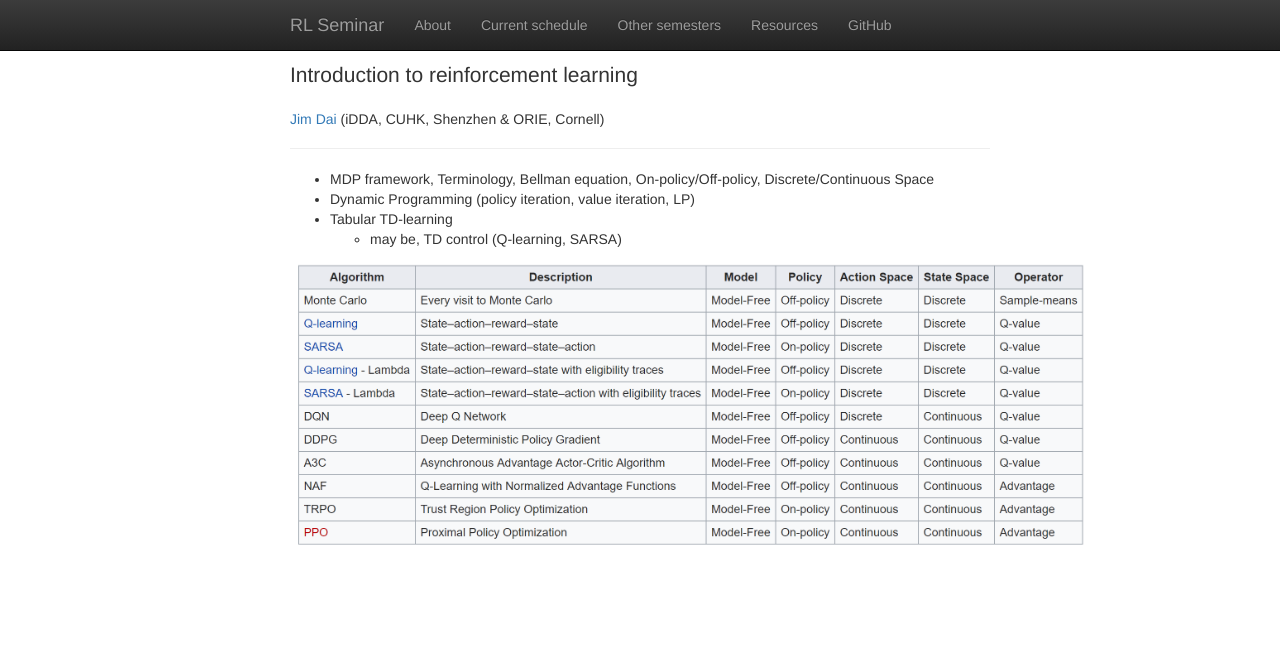
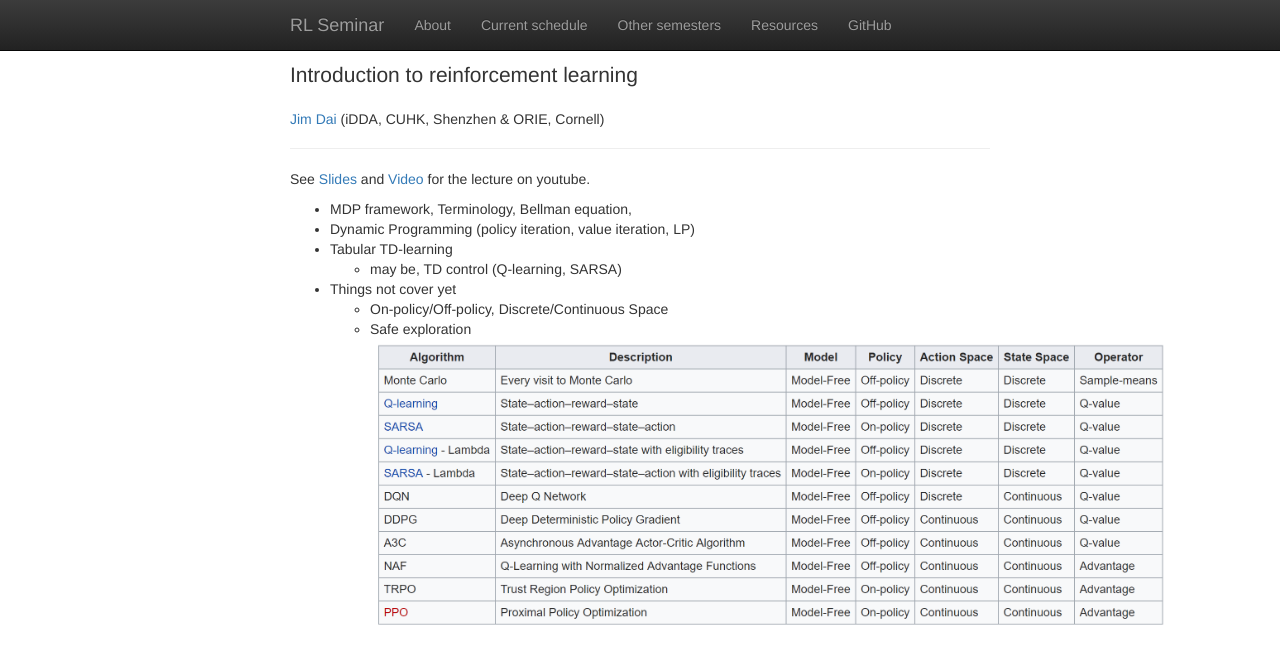
Before and after one commit to rlseminar/rlseminar.github.io, a Jekyll site: the page built from _posts/2019-01-21-jim.md, in a window 1280 px wide. Shown: the top 664 px of the page. Built offline with Jekyll 4.4.1, drawn with Linux system fonts in a browser that asks for light colours.

Commit message:
update slides and videos

```diff
--- a/_posts/2019-01-21-jim.md
+++ b/_posts/2019-01-21-jim.md
@@ -5,10 +5,15 @@ speaker:
   affil: iDDA, CUHK, Shenzhen & ORIE, Cornell
   url: https://people.orie.cornell.edu/jdai/
 ---
+See [Slides](/static/files/RL_tutorials2019-121jd_final.pdf) and [Video](https://youtu.be/mIeoDCUmbz8) for the lecture on youtube.
 
-- MDP framework, Terminology, Bellman equation, On-policy/Off-policy, Discrete/Continuous Space
+- MDP framework, Terminology, Bellman equation,
 - Dynamic Programming (policy iteration, value iteration, LP)
 - Tabular TD-learning
   - may be, TD control (Q-learning, SARSA)
 
+
+- Things not cover yet
+  - On-policy/Off-policy, Discrete/Continuous Space
+  - Safe exploration
 <img src="/static/img/comp_rl_alg.png" alt="Comparison of reinforcement learning algorithms" width="800" align="middle">
```
Also changed, not shown: 1 other file.
